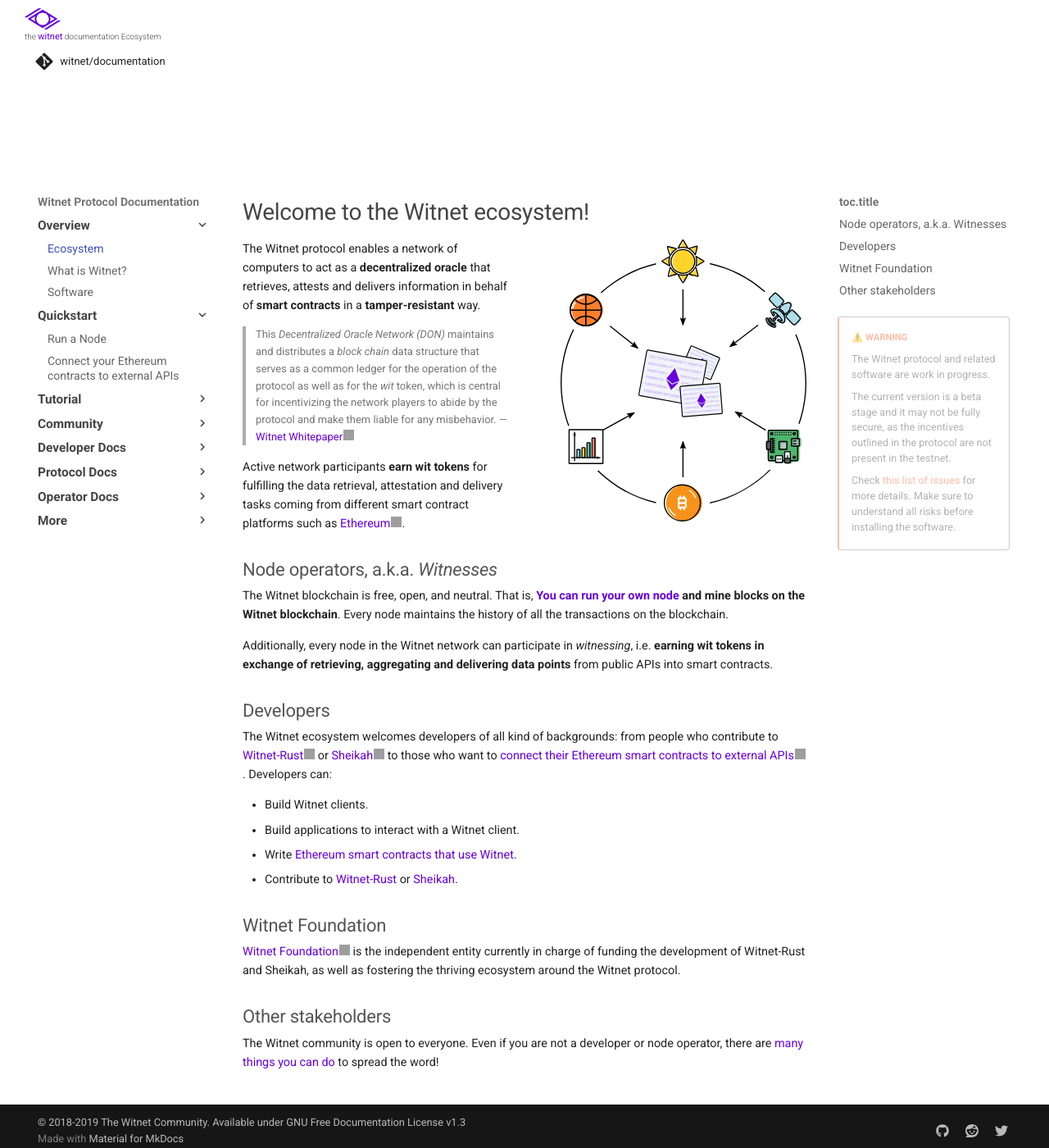
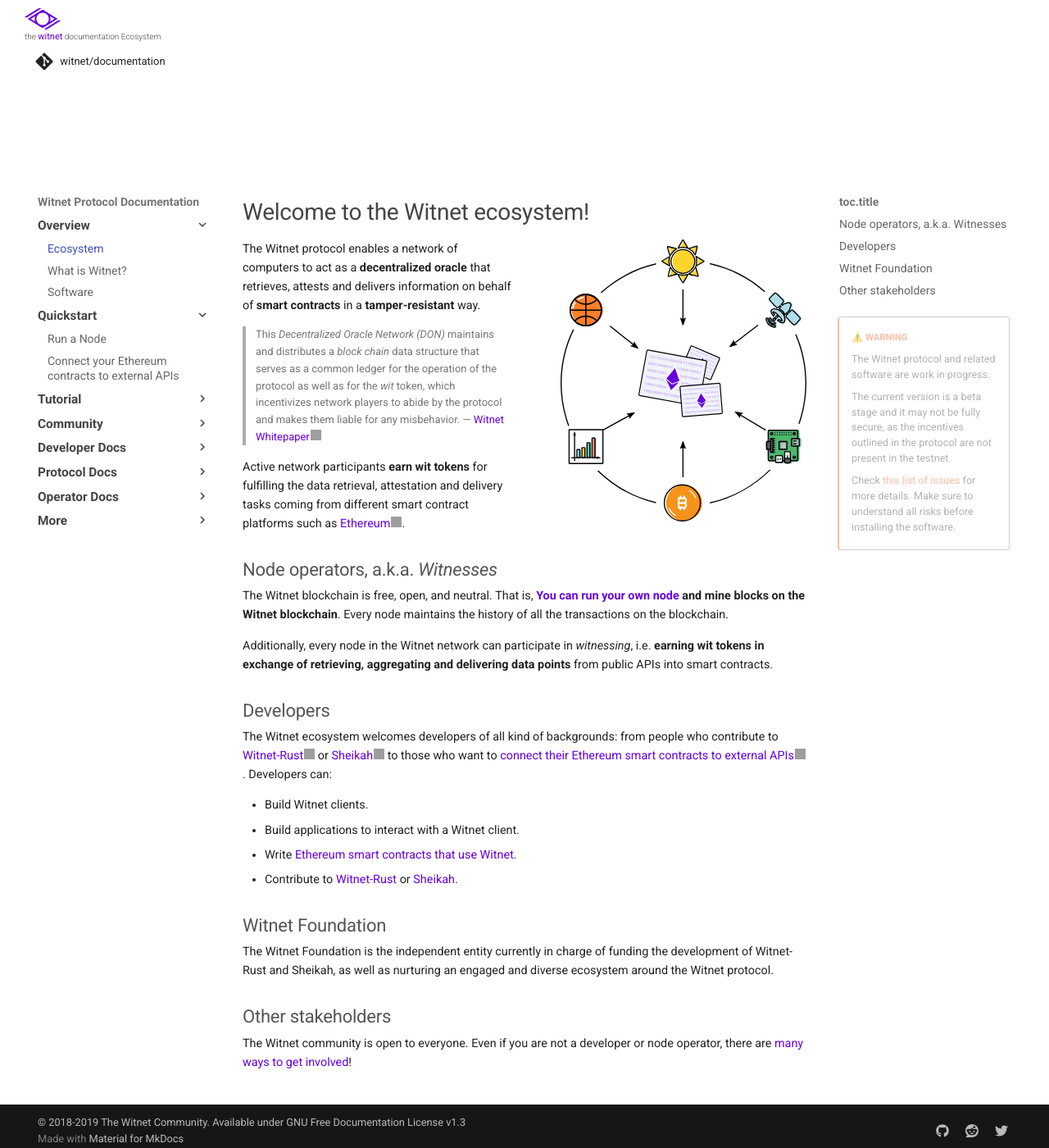
Before and after one commit to witnet/documentation, an MkDocs documentation site: the page built from docs/index.md, in a window 1280 px wide and 1400 px high. Shown: the whole window at 82% size. Built offline with MkDocs 1.6.1 and Material for MkDocs 9.7.7, drawn with Linux system fonts in a browser that asks for light colours; some web fonts are replaced; comment, search, counter and statistics services are not loaded; grey boxes are pictures that could not be loaded.

Commit message:
fix: typo and grammar edits

```diff
--- a/docs/index.md
+++ b/docs/index.md
@@ -4,14 +4,14 @@
 
 The Witnet protocol enables a network of computers to act as a
 **decentralized oracle** that retrieves, attests and delivers
-information in behalf of **smart contracts** in a **tamper-resistant**
+information on behalf of **smart contracts** in a **tamper-resistant**
 way.
 
 > This _Decentralized Oracle Network (DON)_ maintains and distributes a
 > _block chain_ data structure that serves as a common ledger for the
-> operation of the protocol as well as for the _wit_ token, which is
-> central for incentivizing the network players to abide by the protocol
-> and make them liable for any misbehavior. —
+> operation of the protocol as well as for the _wit_ token, which
+> incentivizes network players to abide by the protocol
+> and makes them liable for any misbehavior. —
 > [Witnet Whitepaper][whitepaper]
 
 Active network participants **earn wit tokens** for fulfilling the data
@@ -44,19 +44,18 @@ Developers can:
 
 ## Witnet Foundation
 
-[Witnet Foundation][foundation] is the independent entity currently in
-charge of funding the development of Witnet-Rust and Sheikah, as well
-as fostering the thriving ecosystem around the Witnet protocol.
+The Witnet Foundation is the independent entity currently in
+charge of funding the development of Witnet-Rust and Sheikah, as well as nurturing
+an engaged and diverse ecosystem around the Witnet protocol.
 
 ## Other stakeholders
 The Witnet community is open to everyone. Even if you are not a
 developer or node operator, there are
-[many things you can do][contributing] to spread the word!
+[many ways to get involved][contributing]!
 
 [apis-illustration]: assets/images/APIs.svg
 [ethereum]: try/use-from-ethereum
-[foundation]: https://witnet.foundation
-[whitepaper]: https://witnet.io/static/witnet-whitepaper.pdf
+[whitepaper]: https://witnet.io/witnet-whitepaper.pdf
 [run-a-node]: /try/run-a-node
 [contributing]: /developer/contributing
 [Witnet-Rust]: https://github.com/witnet/witnet-rust
```
